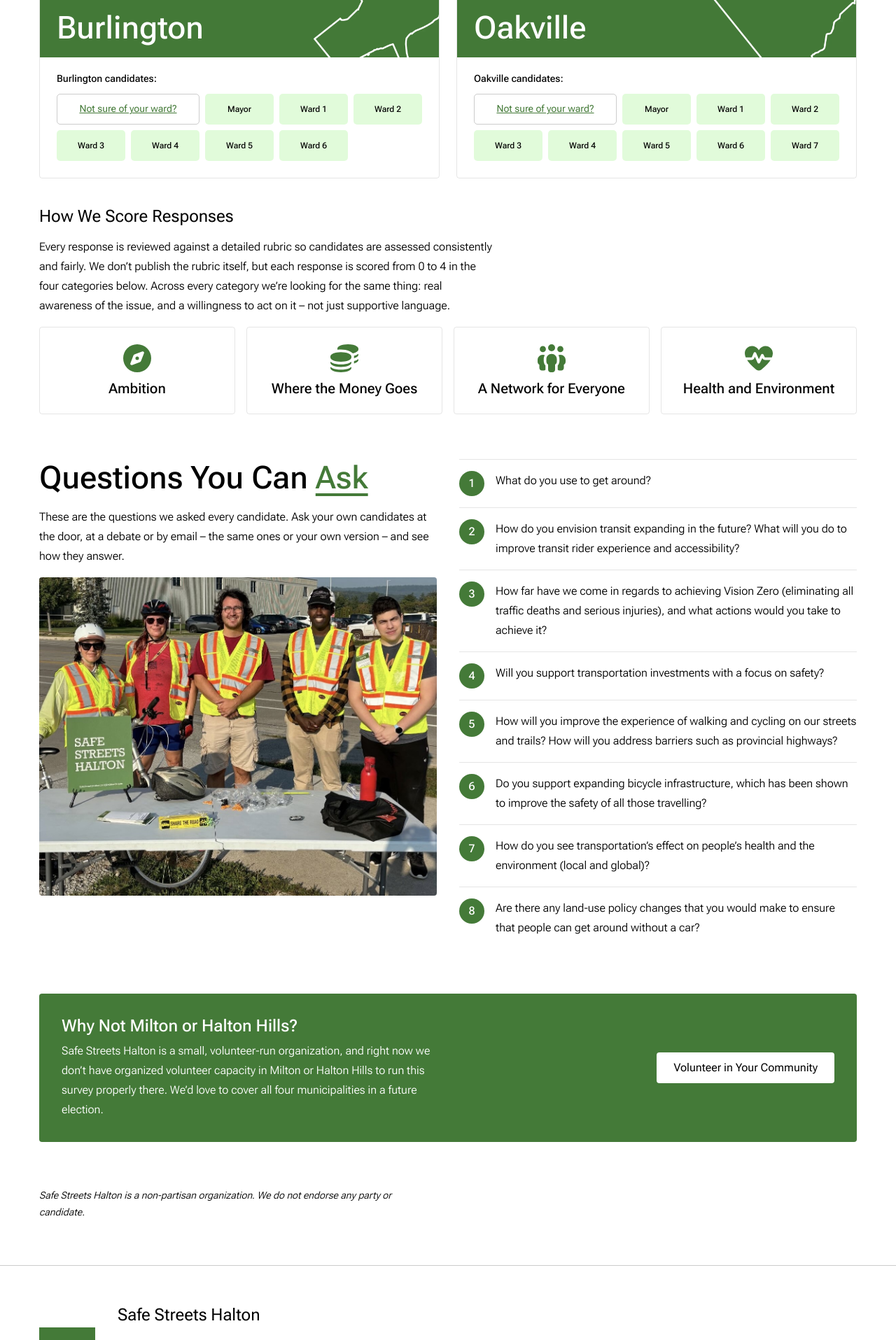
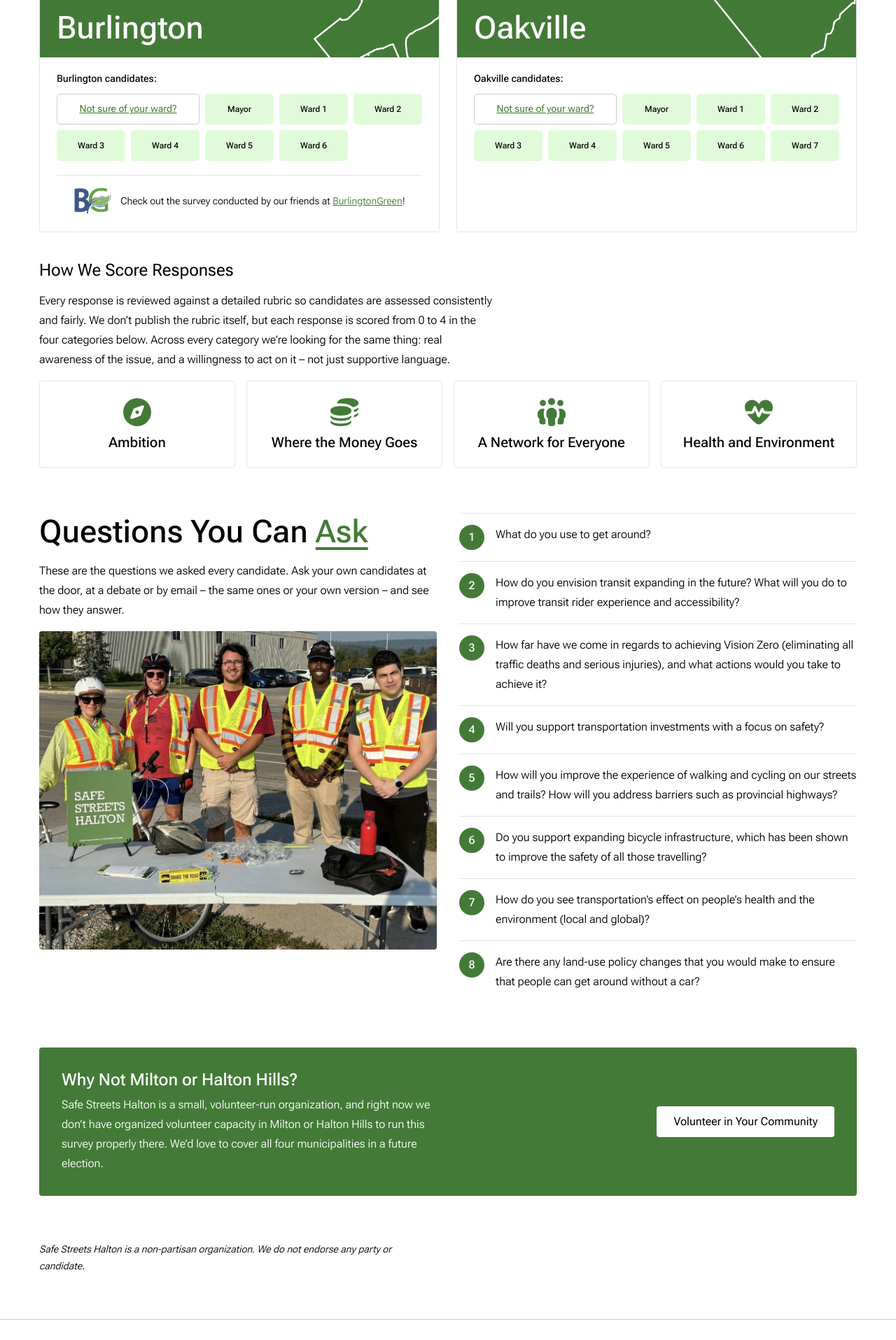
Before and after one commit to Safe-Streets-Halton/safe-streets-halton.github.io, a Jekyll site: the page built from elections/municipal-2026.md, in a window 1280 px wide. Shown: the part 1580-3495 px from the top of the page at 70% size. Built offline with Jekyll 4.4.1, drawn with Linux system fonts in a browser that asks for light colours.

Commit message:
Add city note section for Burlington with BurlingtonGreen survey link and images

```diff
--- a/assets/custom-css/municipal-election-2026.css
+++ b/assets/custom-css/municipal-election-2026.css
@@ -279,6 +279,23 @@ html {
 .m26-note strong {
   font-weight: 500;
 }
+.m26 .m26-city-note {
+  margin-top: 0.5rem;
+  padding-top: 1rem;
+  border-top: 1px solid var(--m26-hairline);
+  display: flex;
+  align-items: center;
+  justify-content: center;
+  gap: 0.75rem;
+  font-size: 0.875rem;
+  line-height: 1.5;
+  font-weight: 300;
+}
+.m26-city-note img {
+  flex: none;
+  width: auto;
+  height: 2.5rem;
+}
 
 /* Candidate survey: city cards */
 .m26-cities {
--- a/assets/style.css
+++ b/assets/style.css
@@ -26,7 +26,9 @@
     --text-2xl: 1.5rem;
     --text-2xl--line-height: calc(2 / 1.5);
     --text-4xl: 2.25rem;
+    --text-4xl--line-height: calc(2.5 / 2.25);
     --text-5xl: 3rem;
+    --text-5xl--line-height: 1;
     --font-weight-light: 300;
     --font-weight-normal: 400;
     --font-weight-medium: 500;
@@ -193,6 +195,9 @@
   }
 }
 @layer utilities {
+  .visible {
+    visibility: visible;
+  }
   .absolute {
     position: absolute;
   }
@@ -337,11 +342,17 @@
   .flex-\[1\] {
     flex: 1;
   }
+  .flex-grow {
+    flex-grow: 1;
+  }
   .grow {
     flex-grow: 1;
   }
   .grow-\[1\] {
     flex-grow: 1;
+  }
+  .border-collapse {
+    border-collapse: collapse;
   }
   .transform {
     transform: var(--tw-rotate-x,) var(--tw-rotate-y,) var(--tw-rotate-z,) var(--tw-skew-x,) var(--tw-skew-y,);
@@ -486,6 +497,9 @@
   .px-4 {
     padding-inline: calc(var(--spacing) * 4);
   }
+  .py-0 {
+    padding-block: calc(var(--spacing) * 0);
+  }
   .py-0\.5 {
     padding-block: calc(var(--spacing) * 0.5);
   }
@@ -511,9 +525,17 @@
     font-size: var(--text-2xl);
     line-height: var(--tw-leading, var(--text-2xl--line-height));
   }
+  .text-4xl {
+    font-size: var(--text-4xl);
+    line-height: var(--tw-leading, var(--text-4xl--line-height));
+  }
   .text-4xl\/14 {
     font-size: var(--text-4xl);
     line-height: calc(var(--spacing) * 14);
+  }
+  .text-5xl {
+    font-size: var(--text-5xl);
+    line-height: var(--tw-leading, var(--text-5xl--line-height));
   }
   .text-5xl\/14 {
     font-size: var(--text-5xl);
@@ -554,6 +576,9 @@
   .text-nowrap {
     text-wrap: nowrap;
   }
+  .text-wrap {
+    text-wrap: wrap;
+  }
   .text-black {
     color: var(--color-black);
   }
@@ -566,6 +591,9 @@
   .text-white {
     color: var(--color-white);
   }
+  .lowercase {
+    text-transform: lowercase;
+  }
   .italic {
     font-style: italic;
   }
@@ -574,6 +602,18 @@
   }
   .opacity-60 {
     opacity: 60%;
+  }
+  .outline {
+    outline-style: var(--tw-outline-style);
+    outline-width: 1px;
+  }
+  .filter {
+    filter: var(--tw-blur,) var(--tw-brightness,) var(--tw-contrast,) var(--tw-grayscale,) var(--tw-hue-rotate,) var(--tw-invert,) var(--tw-saturate,) var(--tw-sepia,) var(--tw-drop-shadow,);
+  }
+  .transition {
+    transition-property: color, background-color, border-color, outline-color, text-decoration-color, fill, stroke, --tw-gradient-from, --tw-gradient-via, --tw-gradient-to, opacity, box-shadow, transform, translate, scale, rotate, filter, -webkit-backdrop-filter, backdrop-filter, display, content-visibility, overlay, pointer-events;
+    transition-timing-function: var(--tw-ease, var(--default-transition-timing-function));
+    transition-duration: var(--tw-duration, var(--default-transition-duration));
   }
   .transition-colors {
     transition-property: color, background-color, border-color, outline-color, text-decoration-color, fill, stroke, --tw-gradient-from, --tw-gradient-via, --tw-gradient-to;
@@ -768,13 +808,10 @@
   syntax: "*";
   inherits: false;
 }
-@property --tw-duration {
+@property --tw-outline-style {
   syntax: "*";
   inherits: false;
-}
-@property --tw-ease {
-  syntax: "*";
-  inherits: false;
+  initial-value: solid;
 }
 @property --tw-blur {
   syntax: "*";
@@ -829,6 +866,14 @@
   syntax: "*";
   inherits: false;
 }
+@property --tw-duration {
+  syntax: "*";
+  inherits: false;
+}
+@property --tw-ease {
+  syntax: "*";
+  inherits: false;
+}
 @layer properties {
   @supports ((-webkit-hyphens: none) and (not (margin-trim: inline))) or ((-moz-orient: inline) and (not (color:rgb(from red r g b)))) {
     *, ::before, ::after, ::backdrop {
@@ -840,8 +885,7 @@
       --tw-border-style: solid;
       --tw-leading: initial;
       --tw-font-weight: initial;
-      --tw-duration: initial;
-      --tw-ease: initial;
+      --tw-outline-style: solid;
       --tw-blur: initial;
       --tw-brightness: initial;
       --tw-contrast: initial;
@@ -855,6 +899,8 @@
       --tw-drop-shadow-color: initial;
       --tw-drop-shadow-alpha: 100%;
       --tw-drop-shadow-size: initial;
+      --tw-duration: initial;
+      --tw-ease: initial;
     }
   }
 }
--- a/elections/municipal-2026.md
+++ b/elections/municipal-2026.md
@@ -74,6 +74,9 @@ custom_css: municipal-election-2026
 <a class="m26-chip" href="{{ '/elections/municipal-2026/' | append: slug | append: '/ward-' | append: w | append: '/' | relative_url }}">Ward {{ w }}</a>
 {%- endfor %}
 </div>
+{%- if slug == "burlington" %}
+<p class="m26-city-note"><img src="{{ '/assets/partners/ico-burlingtongreen-transparent.png' | relative_url }}" alt="" width="176" height="128" loading="lazy"><span>Check out the survey conducted by our friends at <a href="https://www.burlingtongreen.org/candidate-responses-2026/">BurlingtonGreen</a>!</span></p>
+{%- endif %}
 </div>
 </article>
 {%- endfor %}
```
Also changed, not shown: assets/partners/ico-burlingtongreen-transparent.png (added), assets/partners/ico-burlingtongreen.png (added).
